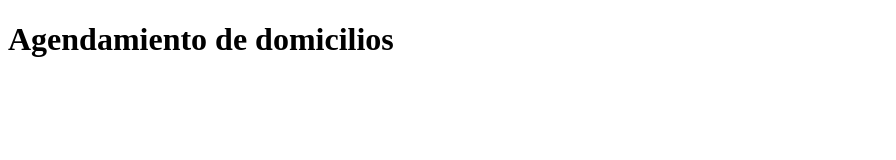
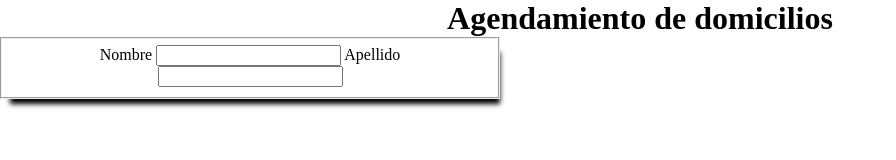
Before and after one commit to gpuertap/domicilio, a plain HTML site: page index.html in a window 1280 px wide. Shown: the whole page, without its empty margins (0-896 px from the left). Drawn offline with Linux system fonts and the light colour scheme.

Commit message:
se agrega el formulario y se dan estilos, centranto e texto

```diff
--- a/index.html
+++ b/index.html
@@ -12,6 +12,16 @@
     <header>
         <h1>Agendamiento de domicilios</h1>
     </header>
+    <main class="container">
+        <fieldset>
+        <form action="formulario">
+            <label for="nombre">Nombre</label>
+            <input type="text" id="nombre">
+            <label for="apellido">Apellido</label>
+            <input type="text" id="apellido">
+        </form>
+    </fieldset>
+    </main>
 
 </body>
 </html>
--- a/style.css
+++ b/style.css
@@ -0,0 +1,13 @@
+*{
+    box-sizing: border-box;
+    margin: 0;
+}
+body{
+    text-align: center;
+}
+
+.container{
+    width: 500px;
+    box-shadow: 5px 10px 5px -5px;
+
+}
```
